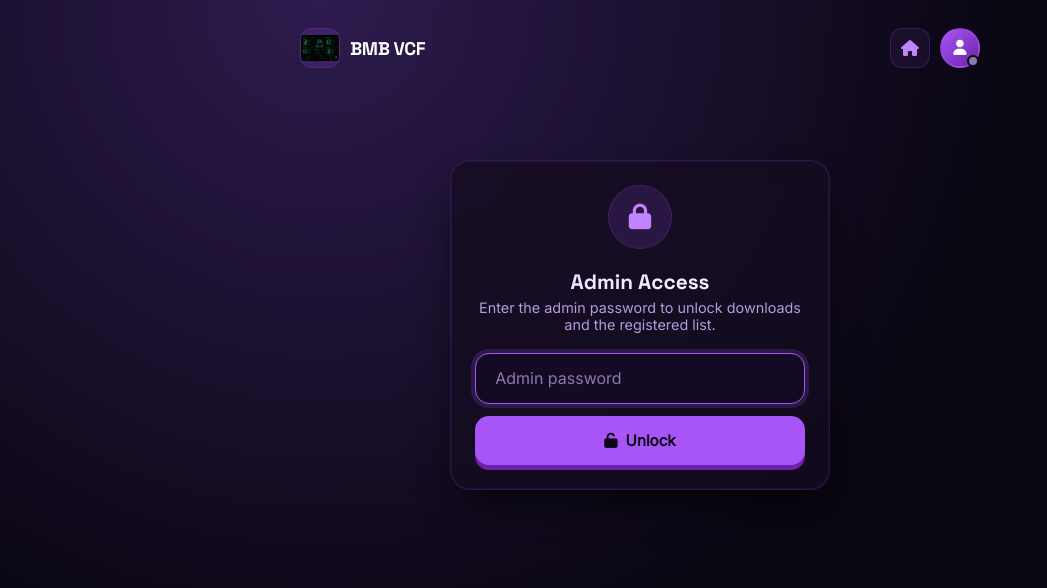
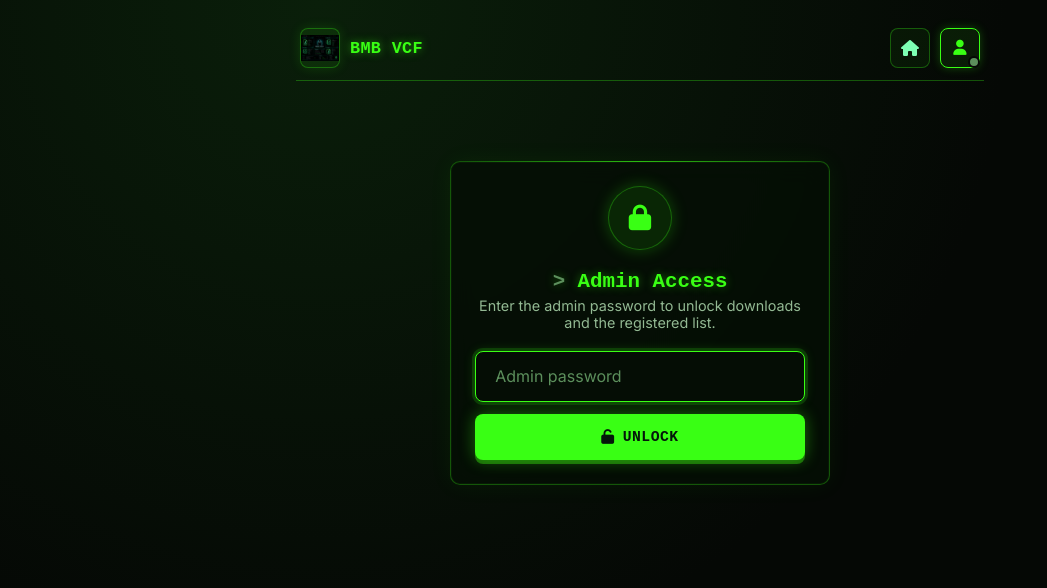
Before and after one commit to novaxmd/Bmb-Vcf, a Next.js app: page /admin in a window 1280 px wide. Shown: the top 588 px of the page, without its empty margins (0-1047 px from the left). Built offline with nearby package versions, Linux system fonts and the light colour scheme.

Commit message:
Update globals.css

```diff
--- a/src/styles/globals.css
+++ b/src/styles/globals.css
@@ -5,15 +5,15 @@
 }
 
 :root {
-  --bg: #0a0612;
-  --bg-glow: #2d1b4e;
-  --accent: #a855f7;
-  --accent-light: #c084fc;
-  --accent-pale: #e9d5ff;
-  --panel: rgba(168, 85, 247, 0.06);
-  --panel-border: rgba(168, 85, 247, 0.18);
-  --text-dim: #b39ddb;
-  --text-dimmer: #8b7aa8;
+  --bg: #050805;
+  --bg-glow: #0a1f0a;
+  --accent: #39ff14;
+  --accent-light: #7dffb3;
+  --accent-pale: #d0ffd0;
+  --panel: rgba(57, 255, 20, 0.05);
+  --panel-border: rgba(57, 255, 20, 0.3);
+  --text-dim: #93b993;
+  --text-dimmer: #5c8f5c;
   --success: #22c55e;
   --warning: #ffaa33;
   --danger: #ef4444;
@@ -24,7 +24,7 @@ body {
   background: var(--bg);
   background-image: radial-gradient(circle at 25% 0%, var(--bg-glow) 0%, var(--bg) 55%);
   min-height: 100vh;
-  color: #fff;
+  color: var(--accent-pale);
   font-family: 'Inter', sans-serif;
 }
 
@@ -38,8 +38,8 @@ a {
   left: 0;
   width: 100%;
   height: 100%;
-  background-image: linear-gradient(rgba(168, 85, 247, 0.03) 1px, transparent 1px),
-    linear-gradient(90deg, rgba(168, 85, 247, 0.03) 1px, transparent 1px);
+  background-image: linear-gradient(rgba(57, 255, 20, 0.05) 1px, transparent 1px),
+    linear-gradient(90deg, rgba(57, 255, 20, 0.05) 1px, transparent 1px);
   background-size: 40px 40px;
   z-index: -1;
   pointer-events: none;
@@ -58,6 +58,7 @@ a {
   justify-content: space-between;
   padding: 0.75rem 0.25rem;
   margin-bottom: 1.25rem;
+  border-bottom: 1px solid var(--panel-border);
 }
 
 .topbar-left {
@@ -69,13 +70,14 @@ a {
 .brand-badge {
   width: 40px;
   height: 40px;
-  border-radius: 12px;
-  background: rgba(168, 85, 247, 0.15);
+  border-radius: 8px;
+  background: rgba(57, 255, 20, 0.08);
   border: 1px solid var(--panel-border);
   display: flex;
   align-items: center;
   justify-content: center;
   overflow: hidden;
+  box-shadow: 0 0 12px rgba(57, 255, 20, 0.15);
 }
 
 .brand-badge img {
@@ -85,10 +87,12 @@ a {
 }
 
 .brand-title {
-  font-family: 'Space Grotesk', sans-serif;
+  font-family: 'JetBrains Mono', monospace;
   font-weight: 700;
-  font-size: 1.15rem;
-  letter-spacing: -0.02em;
+  font-size: 1.05rem;
+  letter-spacing: 0.02em;
+  color: var(--accent);
+  text-shadow: 0 0 8px rgba(57, 255, 20, 0.5);
 }
 
 .topbar-right {
@@ -100,8 +104,8 @@ a {
 .icon-btn {
   width: 40px;
   height: 40px;
-  border-radius: 12px;
-  background: rgba(168, 85, 247, 0.08);
+  border-radius: 8px;
+  background: rgba(57, 255, 20, 0.05);
   border: 1px solid var(--panel-border);
   display: flex;
   align-items: center;
@@ -113,31 +117,33 @@ a {
 }
 
 .icon-btn:hover {
-  background: rgba(168, 85, 247, 0.18);
+  background: rgba(57, 255, 20, 0.15);
   border-color: var(--accent);
+  box-shadow: 0 0 12px rgba(57, 255, 20, 0.3);
 }
 
 /* Profile / admin avatar button in top-right */
 .profile-btn {
   width: 40px;
   height: 40px;
-  border-radius: 50%;
-  background: linear-gradient(135deg, #a855f7, #6b21a8);
-  border: 2px solid rgba(168, 85, 247, 0.4);
+  border-radius: 8px;
+  background: rgba(57, 255, 20, 0.08);
+  border: 1.5px solid var(--accent);
   display: flex;
   align-items: center;
   justify-content: center;
-  font-family: 'Space Grotesk', sans-serif;
+  font-family: 'JetBrains Mono', monospace;
   font-weight: 700;
-  color: #fff;
+  color: var(--accent);
   cursor: pointer;
   position: relative;
   transition: all 0.2s ease;
+  box-shadow: 0 0 10px rgba(57, 255, 20, 0.25);
 }
 
 .profile-btn:hover {
-  border-color: var(--accent);
-  box-shadow: 0 0 16px rgba(168, 85, 247, 0.4);
+  border-color: var(--accent-light);
+  box-shadow: 0 0 18px rgba(57, 255, 20, 0.5);
 }
 
 .profile-btn .status-dot {
@@ -156,35 +162,53 @@ a {
 
 .status-dot.unlocked {
   background: var(--success);
+  box-shadow: 0 0 6px var(--success);
 }
 
 /* Section heading */
 .section-title {
-  font-family: 'Space Grotesk', sans-serif;
+  font-family: 'JetBrains Mono', monospace;
   font-weight: 700;
-  font-size: 1.6rem;
-  background: linear-gradient(135deg, #e9d5ff, #ffffff);
-  -webkit-background-clip: text;
-  -webkit-text-fill-color: transparent;
+  font-size: 1.5rem;
+  color: var(--accent);
+  text-shadow: 0 0 10px rgba(57, 255, 20, 0.4);
   margin-bottom: 4px;
+}
+
+.section-title::before {
+  content: "> ";
+  color: var(--text-dimmer);
 }
 
 .section-subtitle {
   color: var(--text-dim);
   font-size: 0.9rem;
   margin-bottom: 1.25rem;
+  font-family: 'Inter', sans-serif;
 }
 
 /* Card */
 .card {
   width: 100%;
-  background: rgba(20, 12, 32, 0.75);
+  background: rgba(5, 15, 5, 0.85);
   backdrop-filter: blur(12px);
   border: 1px solid var(--panel-border);
-  border-radius: 20px;
+  border-radius: 10px;
   padding: 1.5rem;
-  box-shadow: 0 20px 40px -12px rgba(0, 0, 0, 0.8), 0 0 0 1px rgba(168, 85, 247, 0.08) inset;
+  box-shadow: 0 0 24px rgba(57, 255, 20, 0.06), 0 0 0 1px rgba(57, 255, 20, 0.05) inset;
   margin-bottom: 1rem;
+  position: relative;
+}
+
+.card::before {
+  content: "";
+  position: absolute;
+  top: -1px;
+  left: 12px;
+  right: 12px;
+  height: 1px;
+  background: linear-gradient(90deg, transparent, var(--accent), transparent);
+  opacity: 0.6;
 }
 
 .card-header {
@@ -195,11 +219,22 @@ a {
 }
 
 .card-label {
+  font-family: 'JetBrains Mono', monospace;
   font-size: 0.7rem;
   text-transform: uppercase;
-  letter-spacing: 1px;
+  letter-spacing: 1.5px;
   font-weight: 600;
   color: var(--text-dim);
+}
+
+.card-label::before {
+  content: "[ ";
+  color: var(--text-dimmer);
+}
+
+.card-label::after {
+  content: " ]";
+  color: var(--text-dimmer);
 }
 
 /* Stats grid (2 col) */
@@ -213,50 +248,56 @@ a {
 .stat-card {
   background: var(--panel);
   border: 1px solid var(--panel-border);
-  border-radius: 16px;
+  border-radius: 8px;
   padding: 1rem 0.9rem;
+  position: relative;
 }
 
 .stat-icon {
   width: 34px;
   height: 34px;
-  border-radius: 10px;
-  background: rgba(168, 85, 247, 0.15);
-  color: var(--accent-light);
+  border-radius: 8px;
+  background: rgba(57, 255, 20, 0.1);
+  color: var(--accent);
   display: flex;
   align-items: center;
   justify-content: center;
   margin-bottom: 10px;
   font-size: 0.95rem;
+  border: 1px solid var(--panel-border);
 }
 
 .stat-label {
-  font-size: 0.7rem;
+  font-family: 'JetBrains Mono', monospace;
+  font-size: 0.68rem;
   text-transform: uppercase;
-  letter-spacing: 1px;
+  letter-spacing: 1.5px;
   font-weight: 500;
   color: var(--text-dim);
   margin-bottom: 4px;
 }
 
 .stat-value {
-  font-family: 'Space Grotesk', monospace;
+  font-family: 'JetBrains Mono', monospace;
   font-size: 1.7rem;
   font-weight: 700;
-  color: #fff;
+  color: var(--accent);
   line-height: 1;
+  text-shadow: 0 0 8px rgba(57, 255, 20, 0.4);
 }
 
 .stat-value small {
   font-size: 0.85rem;
   color: var(--accent-light);
   font-weight: 500;
+  text-shadow: none;
 }
 
 .stat-foot {
   font-size: 0.72rem;
   color: var(--text-dimmer);
   margin-top: 6px;
+  font-family: 'Inter', sans-serif;
 }
 
 .live-badge {
@@ -297,13 +338,14 @@ a {
   font-weight: 500;
   color: var(--accent-pale);
   margin-bottom: 8px;
+  font-family: 'JetBrains Mono', monospace;
 }
 
 .bar-bg {
   height: 9px;
-  background: #1e1330;
-  border-radius: 20px;
-  border: 1px solid #3d2a5c;
+  background: #0a150a;
+  border-radius: 6px;
+  border: 1px solid #1d2a1d;
   overflow: hidden;
   padding: 2px;
 }
@@ -311,9 +353,9 @@ a {
 .bar-fill {
   height: 100%;
   width: 0%;
-  background: linear-gradient(90deg, #a855f7, #c084fc);
-  border-radius: 20px;
-  box-shadow: 0 0 12px #a855f7;
+  background: linear-gradient(90deg, #39ff14, #7dffb3);
+  border-radius: 4px;
+  box-shadow: 0 0 12px #39ff14;
   transition: width 0.5s ease;
 }
 
@@ -321,13 +363,14 @@ a {
   display: flex;
   align-items: center;
   gap: 8px;
-  background: #170b28;
-  border-radius: 14px;
+  background: #0a150a;
+  border-radius: 8px;
   padding: 12px 16px;
   margin: 1rem 0;
   border: 1px dashed var(--accent);
   font-size: 0.85rem;
   color: var(--accent-pale);
+  font-family: 'Inter', sans-serif;
 }
 
 /* Big CTA cards (Deploy Bot / Get Server style) */
@@ -339,22 +382,24 @@ a {
 .cta-icon {
   width: 64px;
   height: 64px;
-  border-radius: 18px;
-  background: rgba(168, 85, 247, 0.12);
+  border-radius: 10px;
+  background: rgba(57, 255, 20, 0.08);
   border: 1px solid var(--panel-border);
   display: flex;
   align-items: center;
   justify-content: center;
   font-size: 1.6rem;
-  color: var(--accent-light);
+  color: var(--accent);
   margin: 0 auto 1.25rem;
+  box-shadow: 0 0 16px rgba(57, 255, 20, 0.2);
 }
 
 .cta-title {
-  font-family: 'Space Grotesk', sans-serif;
+  font-family: 'JetBrains Mono', monospace;
   font-weight: 700;
-  font-size: 1.25rem;
+  font-size: 1.2rem;
   margin-bottom: 8px;
+  color: var(--accent);
 }
 
 .cta-desc {
@@ -362,17 +407,18 @@ a {
   font-size: 0.9rem;
   line-height: 1.5;
   margin-bottom: 1.5rem;
+  font-family: 'Inter', sans-serif;
 }
 
 /* Inputs */
 .input-modern {
   width: 100%;
-  background: rgba(0, 0, 0, 0.4);
+  background: rgba(0, 0, 0, 0.5);
   border: 1.5px solid var(--panel-border);
-  border-radius: 14px;
+  border-radius: 8px;
   padding: 0.9rem 1.2rem;
   font-size: 1rem;
-  color: #fff;
+  color: var(--accent-pale);
   outline: none;
   transition: all 0.2s;
   margin-bottom: 12px;
@@ -381,8 +427,8 @@ a {
 
 .input-modern:focus {
   border-color: var(--accent);
-  box-shadow: 0 0 0 4px rgba(168, 85, 247, 0.18);
-  background: #150a24;
+  box-shadow: 0 0 0 3px rgba(57, 255, 20, 0.15), 0 0 12px rgba(57, 255, 20, 0.2);
+  background: #050d05;
 }
 
 .input-modern::placeholder {
@@ -407,21 +453,23 @@ a {
   top: calc(100% + 4px);
   left: 0;
   right: 0;
-  background: #150a24;
+  background: #050d05;
   border: 1px solid var(--accent);
-  border-radius: 14px;
+  border-radius: 8px;
   max-height: 220px;
   overflow-y: auto;
   z-index: 200;
   backdrop-filter: blur(12px);
+  box-shadow: 0 0 20px rgba(57, 255, 20, 0.15);
 }
 
 .country-dropdown div {
   padding: 9px 14px;
   cursor: pointer;
-  color: #fff;
-  border-bottom: 1px solid #3d2a5c;
+  color: var(--accent-pale);
+  border-bottom: 1px solid #1d2a1d;
   font-size: 0.85rem;
+  font-family: 'Inter', sans-serif;
 }
 
 .country-dropdown div:last-child {
@@ -445,10 +493,10 @@ a {
 }
 
 .btn {
-  border-radius: 14px;
+  border-radius: 8px;
   padding: 0.95rem 1.4rem;
   font-weight: 700;
-  font-size: 0.95rem;
+  font-size: 0.92rem;
   display: flex;
   align-items: center;
   justify-content: center;
@@ -457,30 +505,33 @@ a {
   border: none;
   transition: all 0.15s ease;
   text-decoration: none;
-  font-family: 'Inter', sans-serif;
+  font-family: 'JetBrains Mono', monospace;
+  text-transform: uppercase;
+  letter-spacing: 0.5px;
 }
 
 .btn-primary {
   flex: 2;
   background: var(--accent);
-  color: var(--bg);
-  box-shadow: 0 5px 0 #6b21a8;
+  color: #04170a;
+  box-shadow: 0 0 16px rgba(57, 255, 20, 0.4), 0 4px 0 #1a6608;
 }
 
 .btn-primary:active {
   transform: translateY(3px);
-  box-shadow: 0 2px 0 #6b21a8;
+  box-shadow: 0 0 10px rgba(57, 255, 20, 0.3), 0 1px 0 #1a6608;
 }
 
 .btn-secondary {
   flex: 1;
   background: transparent;
   border: 1.5px solid var(--accent);
-  color: #fff;
+  color: var(--accent-light);
 }
 
 .btn-secondary:hover {
-  background: rgba(168, 85, 247, 0.15);
+  background: rgba(57, 255, 20, 0.12);
+  box-shadow: 0 0 12px rgba(57, 255, 20, 0.2);
 }
 
 .btn-block {
@@ -489,24 +540,24 @@ a {
 
 .btn-editor {
   background: var(--warning);
-  color: var(--bg);
-  box-shadow: 0 5px 0 #aa6600;
+  color: #1a1200;
+  box-shadow: 0 4px 0 #aa6600;
   border: none;
 }
 
 .btn-editor:active {
   transform: translateY(3px);
-  box-shadow: 0 2px 0 #aa6600;
+  box-shadow: 0 1px 0 #aa6600;
 }
 
 .btn-ghost-purple {
-  background: rgba(168, 85, 247, 0.12);
+  background: rgba(57, 255, 20, 0.08);
   border: 1px solid var(--panel-border);
-  color: #fff;
+  color: var(--accent-light);
 }
 
 .btn-ghost-purple:hover {
-  background: rgba(168, 85, 247, 0.2);
+  background: rgba(57, 255, 20, 0.18);
   border-color: var(--accent);
 }
 
@@ -523,15 +574,16 @@ a {
   align-items: center;
   justify-content: center;
   gap: 8px;
-  background: rgba(255, 255, 255, 0.02);
+  background: rgba(57, 255, 20, 0.03);
   border: 1px solid var(--panel-border);
-  border-radius: 14px;
+  border-radius: 8px;
   padding: 0.8rem;
   text-decoration: none;
-  color: #fff;
+  color: var(--accent-pale);
   font-weight: 500;
-  font-size: 0.88rem;
+  font-size: 0.85rem;
   transition: 0.2s;
+  font-family: 'Inter', sans-serif;
 }
 
 .social-item:hover {
@@ -541,10 +593,11 @@ a {
 
 .footer-light {
   text-align: center;
-  font-size: 0.7rem;
-  letter-spacing: 1px;
+  font-size: 0.68rem;
+  letter-spacing: 1.5px;
   color: var(--text-dimmer);
   margin-top: 1rem;
+  font-family: 'JetBrains Mono', monospace;
 }
 
 hr {
@@ -552,38 +605,42 @@ hr {
   height: 1px;
   background: linear-gradient(90deg, transparent, var(--accent), transparent);
   margin: 1.25rem 0;
+  opacity: 0.5;
 }
 
 /* Admin: registered-user list table */
 .table-wrap {
   overflow-x: auto;
-  border-radius: 16px;
+  border-radius: 8px;
   border: 1px solid var(--panel-border);
 }
 
 table.roster {
   width: 100%;
   border-collapse: collapse;
-  font-size: 0.9rem;
+  font-size: 0.88rem;
+  font-family: 'Inter', sans-serif;
 }
 
 table.roster th {
   text-align: left;
-  background: rgba(168, 85, 247, 0.1);
-  color: var(--accent-pale);
-  font-size: 0.72rem;
+  background: rgba(57, 255, 20, 0.08);
+  color: var(--accent-light);
+  font-size: 0.7rem;
   text-transform: uppercase;
-  letter-spacing: 0.5px;
+  letter-spacing: 0.8px;
   padding: 10px 14px;
+  font-family: 'JetBrains Mono', monospace;
 }
 
 table.roster td {
   padding: 10px 14px;
-  border-top: 1px solid rgba(168, 85, 247, 0.1);
+  border-top: 1px solid rgba(57, 255, 20, 0.1);
+  color: var(--accent-pale);
 }
 
 table.roster tr:hover td {
-  background: rgba(168, 85, 247, 0.04);
+  background: rgba(57, 255, 20, 0.05);
 }
 
 /* Admin unlock modal / panel */
@@ -597,28 +654,30 @@ table.roster tr:hover td {
   width: 64px;
   height: 64px;
   border-radius: 50%;
-  background: rgba(168, 85, 247, 0.15);
+  background: rgba(57, 255, 20, 0.1);
   border: 1px solid var(--panel-border);
   display: flex;
   align-items: center;
   justify-content: center;
   font-size: 1.6rem;
-  color: var(--accent-light);
+  color: var(--accent);
   margin: 0 auto 1.25rem;
+  box-shadow: 0 0 16px rgba(57, 255, 20, 0.25);
 }
 
 .error-text {
-  color: #fca5a5;
+  color: #ff6b6b;
   font-size: 0.85rem;
   margin: -4px 0 12px;
   text-align: center;
+  font-family: 'Inter', sans-serif;
 }
 
 .spinner {
   display: inline-block;
   width: 1em;
   height: 1em;
-  border: 2px solid rgba(255, 255, 255, 0.3);
+  border: 2px solid rgba(57, 255, 20, 0.25);
   border-top-color: currentColor;
   border-radius: 50%;
   animation: spin 0.7s linear infinite;
@@ -634,7 +693,7 @@ table.roster tr:hover td {
 .modal-overlay {
   position: fixed;
   inset: 0;
-  background: rgba(0, 0, 0, 0.7);
+  background: rgba(0, 0, 0, 0.75);
   backdrop-filter: blur(8px);
   z-index: 2000;
   display: flex;
@@ -644,35 +703,41 @@ table.roster tr:hover td {
 }
 
 .modal-box {
-  background: #150a24;
+  background: #050d05;
   border: 1px solid var(--panel-border);
-  border-radius: 20px;
+  border-radius: 10px;
   padding: 2rem 1.5rem;
   max-width: 360px;
   width: 100%;
   text-align: center;
+  box-shadow: 0 0 30px rgba(57, 255, 20, 0.15);
 }
 
 .modal-icon {
   font-size: 2.5rem;
   margin-bottom: 1rem;
-  color: var(--accent-light);
+  color: var(--accent);
+  text-shadow: 0 0 12px rgba(57, 255, 20, 0.5);
 }
 
 .modal-message {
-  color: #fff;
+  color: var(--accent-pale);
   margin-bottom: 1.25rem;
   font-size: 0.95rem;
+  font-family: 'Inter', sans-serif;
 }
 
 .modal-ok-btn {
   background: var(--accent);
-  color: var(--bg);
+  color: #04170a;
   border: none;
-  border-radius: 12px;
+  border-radius: 8px;
   padding: 0.7rem 1.5rem;
   font-weight: 700;
   cursor: pointer;
+  font-family: 'JetBrains Mono', monospace;
+  text-transform: uppercase;
+  letter-spacing: 0.5px;
 }
 
 @media (max-width: 420px) {
```
